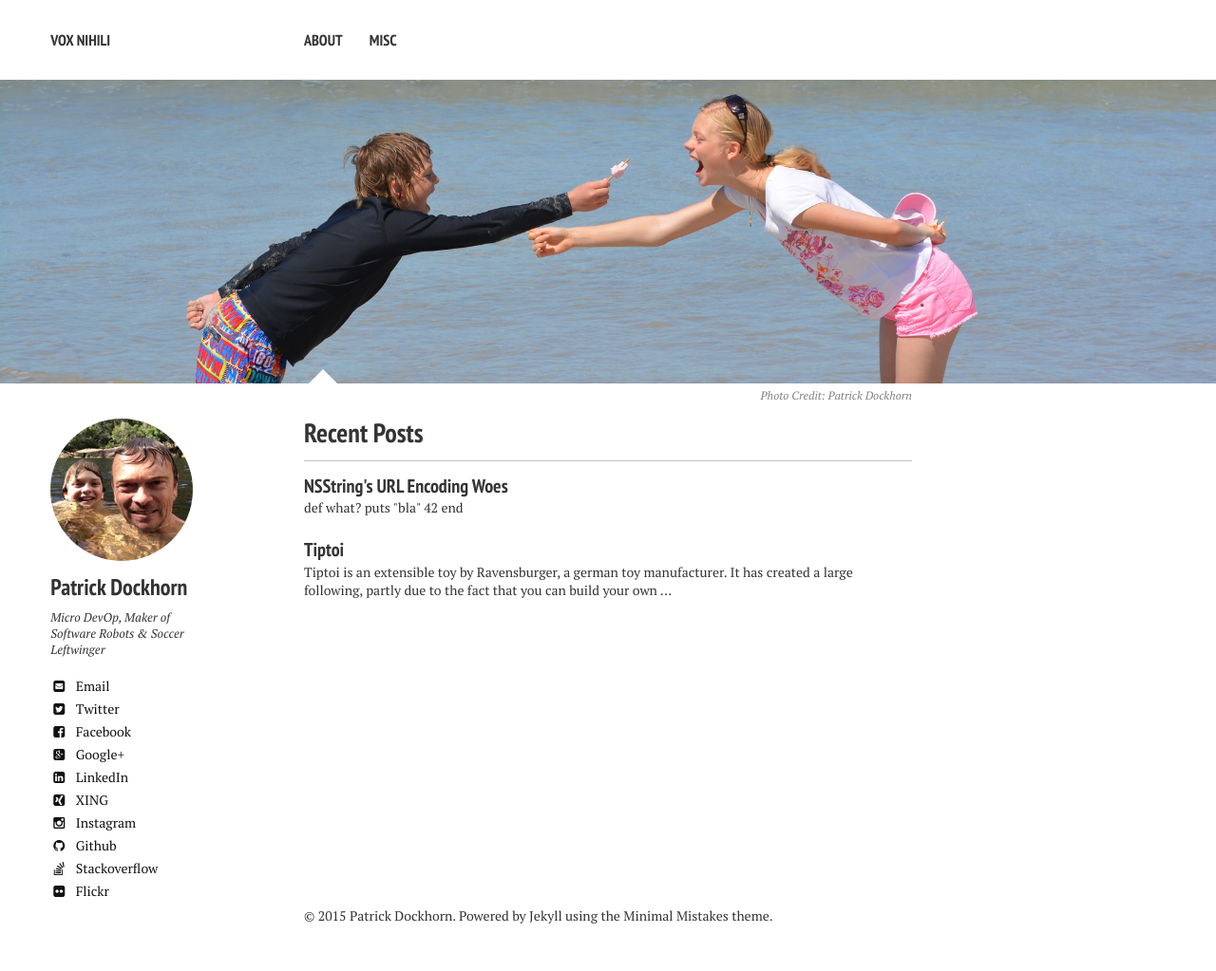
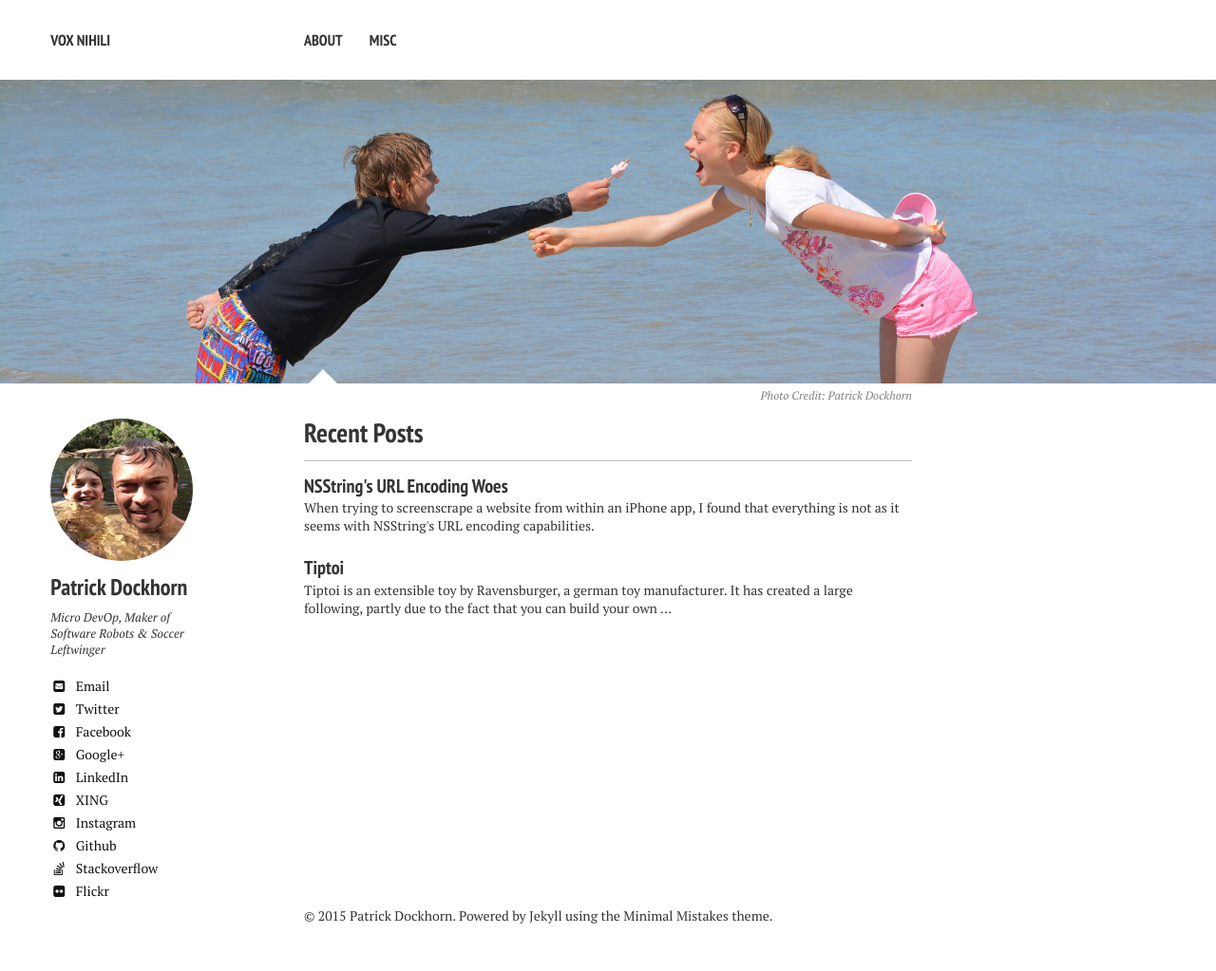
Before and after one commit to patsch/patsch.github.io, a Jekyll site: the page built from index.md, in a window 1280 px wide. Shown: the whole page at 95% size. Built offline with Jekyll 4.4.1, drawn with Linux system fonts in a browser that asks for light colours; nearby versions of some CDN libraries.

Commit message:
using highlight

```diff
--- a/_posts/ios/2015-04-09-nsstrings-url-encoding-woes.markdown
+++ b/_posts/ios/2015-04-09-nsstrings-url-encoding-woes.markdown
@@ -3,7 +3,7 @@ layout: post
 title: "NSString's URL Encoding Woes"
 modified:
 categories: ios
-excerpt:
+excerpt: When trying to screenscrape a website from within an iPhone app, I found that everything is not as it seems with NSString's URL encoding capabilities.
 tags: [ios,objective-c,nsstring,http,url encoding,hpple]
 image:
   feature: grab-www.jpg
```
